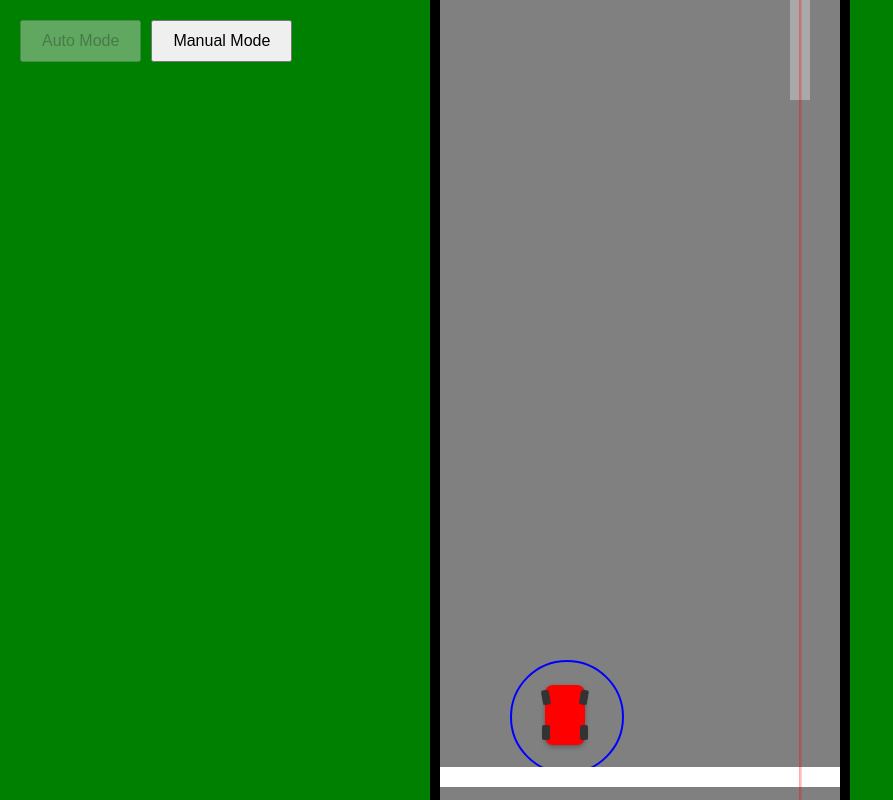
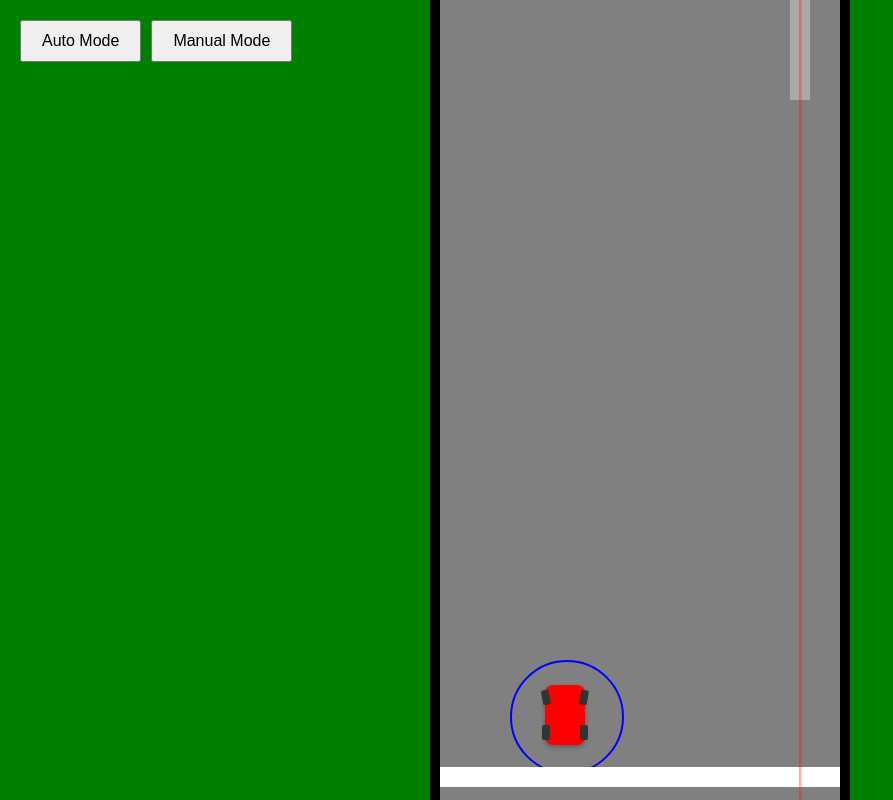
Before and after one commit to codeboyspace/LidarSpoofi, a plain HTML site: page index.html in a window 1280 px wide. Both pictures are taken after a click on the button "Auto Mode". Shown: the whole page, without its empty margins (0-893 px from the left). Drawn offline with Linux system fonts and the light colour scheme.

Commit message:
Update index.html

```diff
--- a/index.html
+++ b/index.html
@@ -413,7 +413,7 @@
         function toggleMode(isAuto) {
             isAutoMode = isAuto;
             if (isAuto) {
-                autoModeBtn.disabled = true;
+                autoModeBtn.disabled = false;
                 manualModeBtn.disabled = false;
                 startCrashTimer();
             } else {
```
